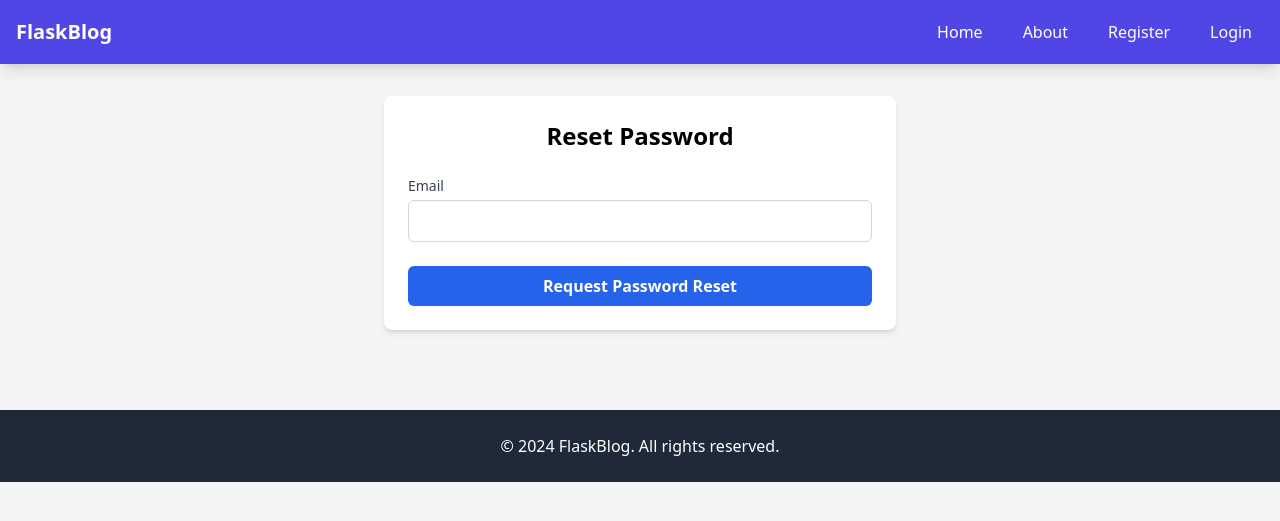
After one commit to QUBITABHAY/DevBlog, a Flask app: page /reset_password in a window 1280 px wide. The commit adds this page. Shown: the top 521 px of the page. Run offline with Flask 3, Linux system fonts and the light colour scheme; parts of the project's set-up code (start-up, migrations or seed data) failed here and were passed over; some libraries are stand-ins or nearby versions.

Commit message:
add to change password feature

```diff
--- a/basic_flask/forms.py
+++ b/basic_flask/forms.py
@@ -58,3 +58,17 @@ class PostForm(FlaskForm):
 
 class DeletePostForm(FlaskForm):
     submit = SubmitField('Delete')
+
+class RequestResetForm(FlaskForm):
+    email = StringField("Email", validators=[DataRequired(), Email()])
+    submit = SubmitField("Request Password Reset")
+
+    def validate_email(self, email):
+        user = db.users.find_one({"email": email.data})
+        if user is None:
+            raise ValidationError("There is no account with that email. You must register first.")
+
+class ResetPasswordForm(FlaskForm):
+    password = PasswordField("Password", validators=[DataRequired(), Length(min=6)])
+    confirm_password = PasswordField("Confirm Password", validators=[DataRequired(), Length(min=6), EqualTo("password")])
+    submit = SubmitField("Reset Password")
--- a/basic_flask/routes.py
+++ b/basic_flask/routes.py
@@ -2,11 +2,12 @@ import secrets
 from PIL import Image
 import os
 from flask import flash, redirect, render_template, url_for, request
-from basic_flask.forms import RegistrationForm, LoginForm, UpdateAccountForm, PostForm, DeletePostForm
-from basic_flask import app, db, bcrypt
+from basic_flask.forms import RegistrationForm, LoginForm, UpdateAccountForm, PostForm, DeletePostForm, RequestResetForm, ResetPasswordForm
+from basic_flask import app, db, bcrypt, mail
 from basic_flask.models import User, Post
 from flask_login import login_user, current_user, logout_user, login_required
 from bson import ObjectId
+from flask_mail import Message
 
 
 @app.route("/")
@@ -185,3 +186,40 @@ def user_posts(username):
     else:
         flash("User not found!", "error")
         return redirect(url_for("home"))
+
+def send_reset_email(user):
+    token = user.get_reset_token()
+    msg = Message("Password Reset Request", sender="abdevsup@gmail.com", recipients=[user.email])
+    msg.body = f"""To reset your password, visit the following link: {url_for('reset_token', token=token, _external=True)} If you did not make this request, simply ignore this email and no changes will be made."""
+    mail.send(msg)
+
+@app.route("/reset_password", methods=["GET", "POST"])
+def reset_request():
+    if current_user.is_authenticated:
+        return redirect(url_for("home"))
+    form = RequestResetForm()
+    if form.validate_on_submit():
+        user_data = db.users.find_one({"email": form.email.data})
+        if user_data:
+            user = User.from_db(user_data)
+            send_reset_email(user)
+            flash("An email has been sent with instructions to reset your password.", "info")
+            return redirect(url_for("login"))
+    return render_template("reset_request.html", title="Reset Password", form=form)
+
+@app.route("/reset_password/<token>", methods=["GET", "POST"])
+def reset_token(token):
+    if current_user.is_authenticated:
+        return redirect(url_for("home"))
+    user = User.verify_reset_token(token)
+    if not user:
+        flash("That is an invalid or expired token", "warning")
+        return redirect(url_for("reset_request"))
+    form = ResetPasswordForm()
+    if form.validate_on_submit():
+        hashed_password = bcrypt.generate_password_hash(form.password.data).decode('utf-8')
+        user.password = hashed_password
+        user.save()
+        flash("Your password has been updated! You are now able to log in", "success")
+        return redirect(url_for("login"))
+    return render_template("reset_token.html", title="Reset Password", form=form)
--- a/basic_flask/templates/login.html
+++ b/basic_flask/templates/login.html
@@ -62,7 +62,7 @@
 
             <div class="mt-4 text-center">
                 <small class="text-sm text-gray-600">
-                    <a href="#" class="text-blue-600 hover:underline">Forgot Password?</a>
+                    <a href="{{ url_for('reset_request') }}" class="text-blue-600 hover:underline">Forgot Password?</a>
                 </small>
             </div>
         </form>
--- /dev/null
+++ b/basic_flask/templates/reset_request.html
@@ -0,0 +1,40 @@
+{% extends "layout.html" %}
+
+{% block content %}
+
+    <div class="max-w-lg mx-auto p-6 bg-white rounded-lg shadow-md">
+        <form method="POST" action="">
+            {{ form.hidden_tag() }}
+            <fieldset class="space-y-6">
+                <legend class="text-2xl font-semibold text-center">Reset Password</legend>
+
+                <!-- Email Field -->
+                <div>
+                    <label for="email" class="block text-sm font-medium text-gray-700">{{ form.email.label }}</label>
+                    {% if form.email.errors %}
+                        <div class="mt-1">
+                            {{ form.email(class="block w-full px-4 py-2 mt-1 text-gray-700 border border-red-500 rounded-md focus:ring-red-500 focus:border-red-500") }}
+                        </div>
+                        <div class="mt-2 text-sm text-red-600">
+                            {% for error in form.email.errors %}
+                                <p class="text-red-600">{{ error }}</p>
+                            {% endfor %}
+                        </div>
+                    {% else %}
+                        <div class="mt-1">
+                            {{ form.email(class="block w-full px-4 py-2 text-gray-700 border border-gray-300 rounded-md focus:ring-blue-500 focus:border-blue-500") }}
+                        </div>
+                    {% endif %}
+                </div>
+
+            </fieldset>
+
+            <div class="mt-6">
+                <button type="submit" class="w-full py-2 px-4 bg-blue-600 text-white font-semibold rounded-md hover:bg-blue-700 focus:outline-none focus:ring-2 focus:ring-blue-500 focus:ring-offset-2">
+                    {{ form.submit() }}
+                </button>
+            </div>
+        </form>
+    </div>
+
+{% endblock content %}
--- a/tailwind.config.js
+++ b/tailwind.config.js
@@ -9,6 +9,8 @@ module.exports = {
     "basic_flask/templates/create_post.html",
     "basic_flask/templates/post.html",
     "basic_flask/templates/user_post.html",
+    "basic_flask/templates/reset_token.html",
+    "basic_flask/templates/reset_request.html",
   ],
   theme: {
     extend: {},
```
Also changed, not shown: basic_flask/__init__.py (+10 -0 lines), basic_flask/models.py (+70 -49 lines), basic_flask/templates/reset_token.html (added, +59 -0 lines), 2 other files.
